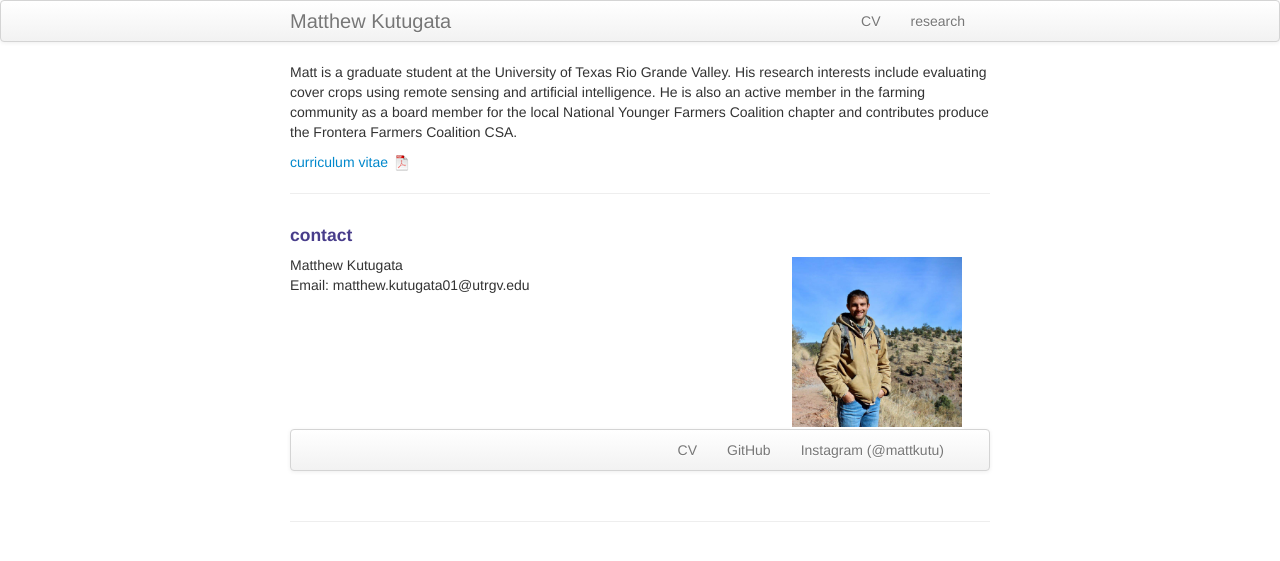
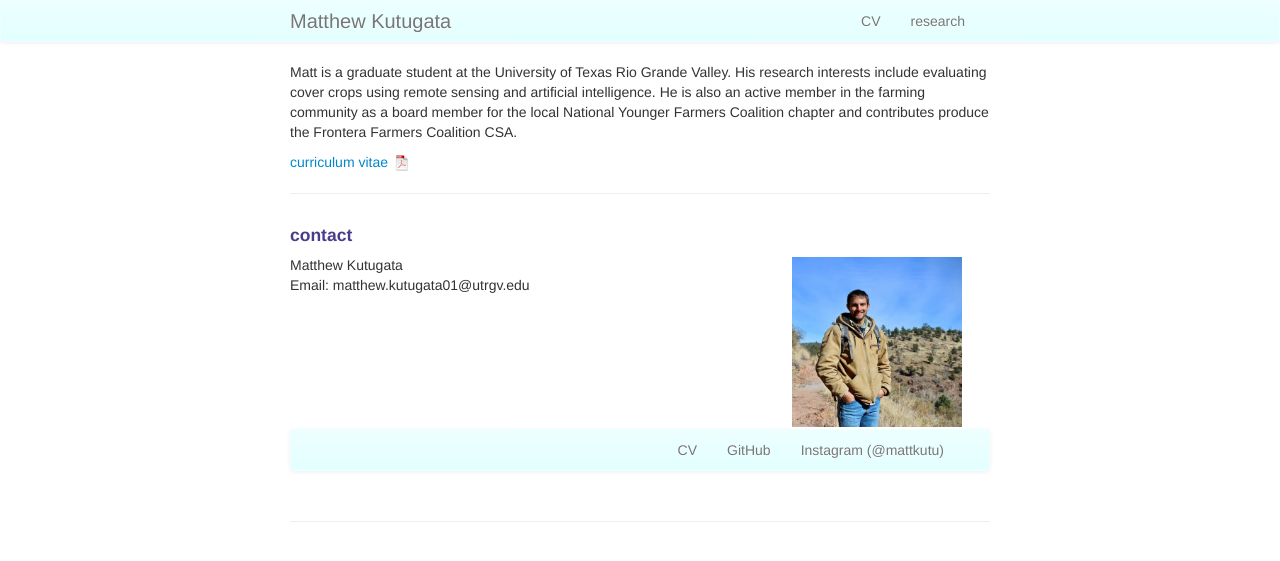
Before and after one commit to mattkutu/mattkutu.github.io, a Jekyll site: the page built from index.md, in a window 1280 px wide. Shown: the top 561 px of the page. Built offline with Jekyll 4.4.1, drawn with Linux system fonts in a browser that asks for light colours.

Commit message:
Update my_custom_css.css

```diff
--- a/assets/themes/twitter/css/my_custom_css.css
+++ b/assets/themes/twitter/css/my_custom_css.css
@@ -85,3 +85,22 @@
     border-left: 6px solid #ffeb3b;
     padding-left: 10px;
 }
+.navbar-inner {
+    min-height:40px;
+    padding-left:20px;
+    padding-right:20px;
+    background-color:#fafafa;
+    background-image:-moz-linear-gradient(top, #edffff, #e3ffff);
+    background-image:-webkit-gradient(linear, 0 0, 0 100%, from(#edffff), to(#f2f2f2));
+    background-image:-webkit-linear-gradient(top, #edffff, #e3ffff);
+    background-image:-o-linear-gradient(top, #edffff, #e3ffff);
+    background-image:linear-gradient(to bottom, #edffff, #e3ffff);
+    background-repeat:repeat-x;filter:progid:DXImageTransform.Microsoft.gradient(startColorstr='#ffffffff', endColorstr='#fff2f2f2', GradientType=0);
+    border:1px solid #edffff;
+    -webkit-border-radius:4px;
+    -moz-border-radius:4px;
+    border-radius:4px;
+    -webkit-box-shadow:0 1px 4px rgba(0, 0, 0, 0.065);
+    -moz-box-shadow:0 1px 4px rgba(0, 0, 0, 0.065);
+    box-shadow:0 1px 4px rgba(0, 0, 0, 0.065);*zoom:1;
+}
```
